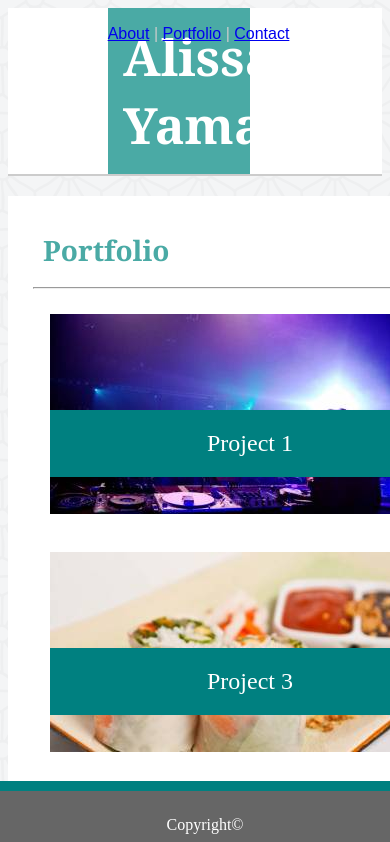
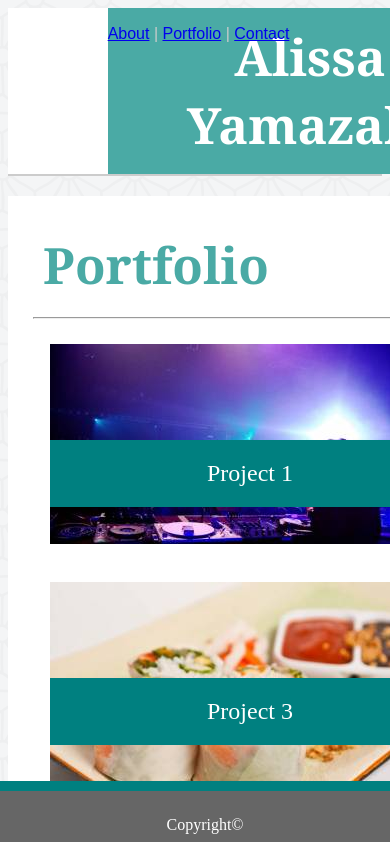
Before and after one commit to aymzki/Responsive-Portfolio, a plain HTML site: page portfolio.html in a window 390 px wide. Shown: the top 842 px of the page. Drawn offline with Linux system fonts and the light colour scheme.

Commit message:
paragraph reformatting for smartphone

```diff
--- a/assets/css/styles.css
+++ b/assets/css/styles.css
@@ -208,12 +208,12 @@ footer {
     h1 {
         font-size: 50px;
         width: 100%
-        position: fixed;
-        bottom: 0;
-        right: 0;
     }
 
-
+    h2 {
+        font-size: 50px;
+        width: 100%;
+    }
 
     .links {
         text-align: center;
@@ -228,8 +228,12 @@ footer {
 
     p {
     font-size: 30px;
+    position: relative;
+    margin-top: 100px;
+    width: 100%;
+    padding: 20px;
 
-}
+    }
 
 }
 
```
